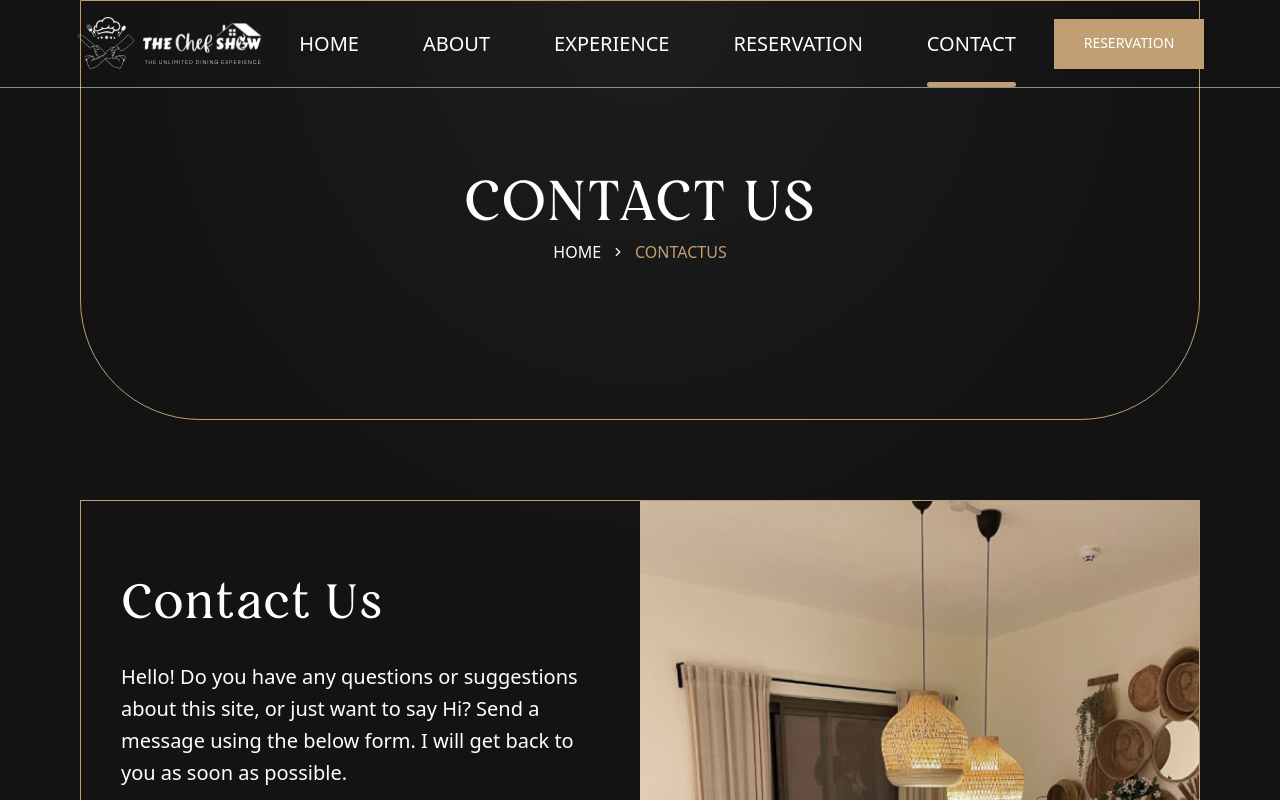
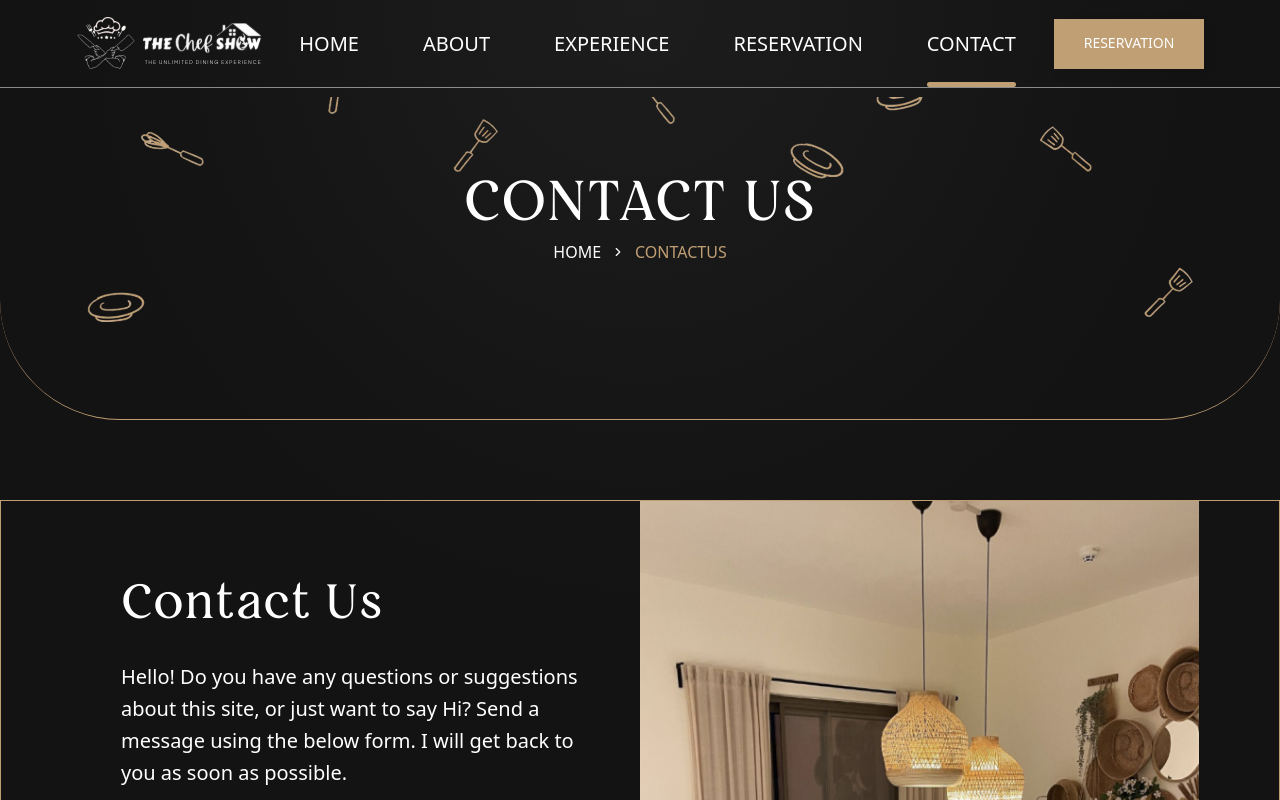
Before and after one commit to Safeya-Yasien/the-chef-show, a React (Vite) app: page /contact in a window 1280 px wide. Built offline with nearby package versions, Linux system fonts and the light colour scheme.

Commit message:
update Contact.tsx

```diff
--- a/src/pages/Contact.tsx
+++ b/src/pages/Contact.tsx
@@ -1,4 +1,5 @@
 import contact from "../assets/images/contact.jpg";
+import group from "../assets/images/group.png";
 
 import {
   Breadcrumb,
@@ -10,9 +11,14 @@ import {
 
 const Contact = () => {
   return (
-    <section className="relative px-[80px] ">
+    <div className="relative  ">
       {/* hero */}
-      <div className="rounded-br-[120px] rounded-bl-[120px] border border-[#C19F74] flex flex-col items-center justify-center h-[420px] text-center">
+      <div
+        className="rounded-br-[120px] rounded-bl-[120px] border-b border-[#C19F74] flex flex-col items-center justify-center h-[420px] text-center
+   bg-no-repeat bg-center"
+        style={{ backgroundImage: `url(${group})` }}
+      >
+        <div className="relative ">
           <h1 className="uppercase font-restora text-white font-normal text-[56px] tracking-[0.02em] ">
             Contact us
           </h1>
@@ -22,17 +28,17 @@ const Contact = () => {
               <BreadcrumbItem>
                 <BreadcrumbLink
                   href="/"
-                className="text-white font-normal text-[16px] "
+                  className="text-white font-normal text-[16px] hover:text-white"
                 >
                   Home
                 </BreadcrumbLink>
               </BreadcrumbItem>
-            <BreadcrumbSeparator className="text-white" />
+              <BreadcrumbSeparator className="text-white " />
 
               <BreadcrumbItem>
                 <BreadcrumbLink
                   href="/docs/components"
-                className="text-[#C19F74] font-normal text-[16px] "
+                  className="text-[#C19F74] font-normal text-[16px] hover:text-[#C19F74] "
                 >
                   contactus
                 </BreadcrumbLink>
@@ -40,9 +46,10 @@ const Contact = () => {
             </BreadcrumbList>
           </Breadcrumb>
         </div>
+      </div>
 
       {/* form */}
-      <div className="grid grid-cols-1 md:grid-cols-2 border border-[#C19F74] mt-[80px]">
+      <div className="grid grid-cols-1 md:grid-cols-2 border border-[#C19F74] mt-[80px] px-[80px]">
         <div className="py-[64px] px-[40px]">
           <h2 className="font-restora text-white font-normal text-[48px] tracking-[0.02em] capitalize mb-[24px]">
             Contact us
@@ -87,7 +94,9 @@ const Contact = () => {
               />
             </div>
 
-            <button className="bg-[#C19F74] text-white w-auto md:w-[256px] h-[52px] flex items-center justify-center uppercase font-medium text-sm tracking-[0.04em] mt-[32px] ">send a message</button>
+            <button className="bg-[#C19F74] text-white w-auto md:w-[256px] h-[52px] flex items-center justify-center uppercase font-medium text-sm tracking-[0.04em] mt-[32px] ">
+              send a message
+            </button>
           </form>
         </div>
 
@@ -101,7 +110,7 @@ const Contact = () => {
           />
         </div>
       </div>
-    </section>
+    </div>
   );
 };
 export default Contact;
```
Also changed, not shown: src/assets/images/group.png (added). Lines whose indentation alone changed are shown as unchanged.
